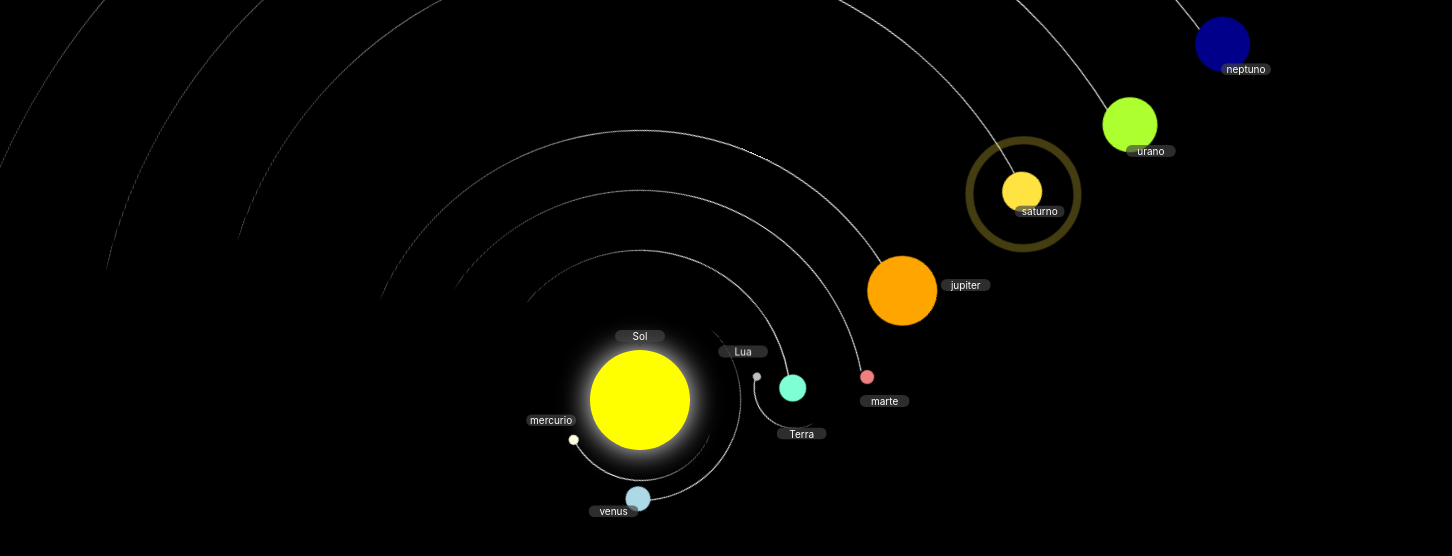
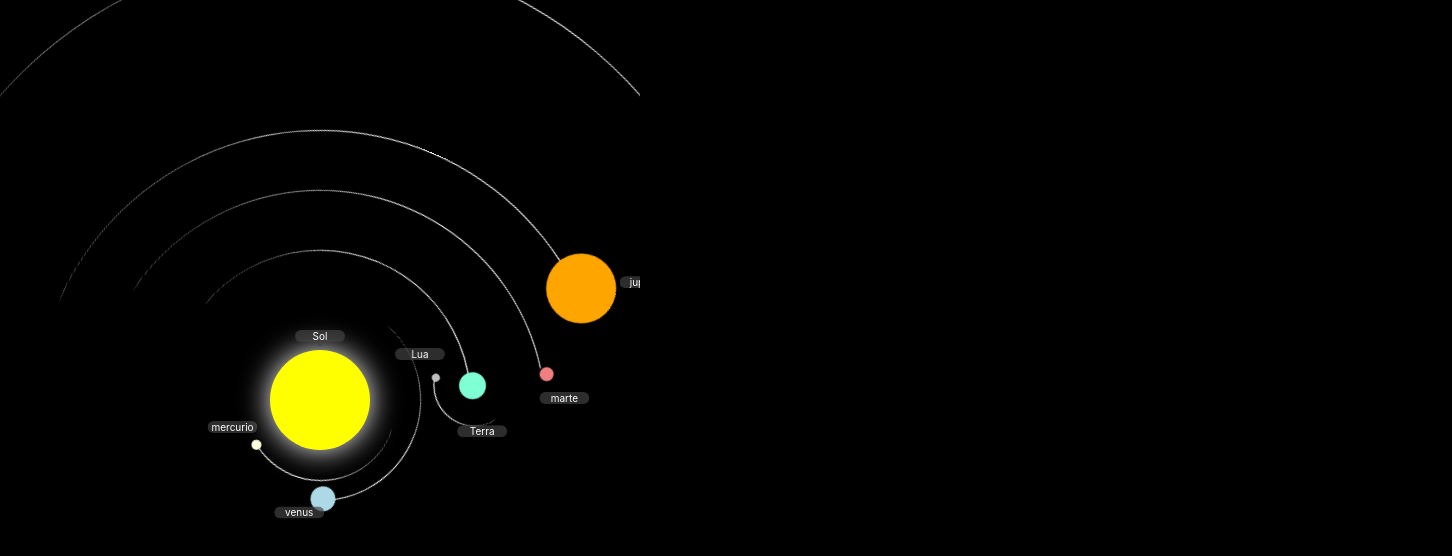
Before and after one commit to caiochibantemilani/computacao_grafica_fisica, a React (Create React App) app in the folder seminario-master/: page /sistemaSolar in a window 1280 px wide. Shown: the top 556 px of the page, 1452 px wide, since content can reach past the window. Built offline with nearby package versions, Linux system fonts and the light colour scheme.

Commit message:
Update sistema_solar.js

```diff
--- a/seminario-master/src/pages/sistema_solar.js
+++ b/seminario-master/src/pages/sistema_solar.js
@@ -31,7 +31,7 @@ function SistemaSolar(anterior='') {
     return(
         <>
             <div className="tela_dividida">
-                <div id="divirTela" className="geral">
+                <div id="divirTela" className="geral_dividido">
                     <div className="sistema_solar">
                         <div id="sol" onClick={planeta_selecionado} className="sol">
                             <div className="legenda_sol">
@@ -49,28 +49,28 @@ function SistemaSolar(anterior='') {
                             <div id="lua" className="lua">
                             </div>
                         </div>
-                        <div id="marte" class="marte">
+                        <div id="marte" className="marte">
                         </div>
-                        <div id="jupiter" class="jupiter">
+                        <div id="jupiter" className="jupiter">
                         </div>
-                        <div id="saturno" class="saturno">
-                            <div id="aneis" class="aneis">
+                        <div id="saturno" className="saturno">
+                            <div id="aneis" className="aneis">
                             </div>
                         </div>
-                        <div id="urano" class="urano">
+                        <div id="urano" className="urano">
                         </div>
-                        <div id="neptuno" class="neptuno">
+                        <div id="neptuno" className="neptuno">
                         </div>
-                        <div id="orbita_venus" class="orbita_venus">
-                                <div id="cliquevenus" onclick="planeta_selecionado('venus')" class="legenda_venus">
-                                    <div id="centro_venus" class="centro_venus">
+                        <div id="orbita_venus" className="orbita_venus">
+                                <div id="cliquevenus" onclick="planeta_selecionado('venus')" className="legenda_venus">
+                                    <div id="centro_venus" className="centro_venus">
                                         <div>venus</div>
                                     </div>
                                 </div>
                             </div>
-                            <div id="orbita_mercurio" class="orbita_mercurio">
-                                <div id="cliquemercurio" onclick="planeta_selecionado('mercurio')" class="legenda_mercurio">
-                                    <div id="centro_mercurio" class="centro_mercurio">
+                            <div id="orbita_mercurio" className="orbita_mercurio">
+                                <div id="cliquemercurio" onclick="planeta_selecionado('mercurio')" className="legenda_mercurio">
+                                    <div id="centro_mercurio" className="centro_mercurio">
                                         <div>mercurio</div>
                                     </div>
                                 </div>
```
